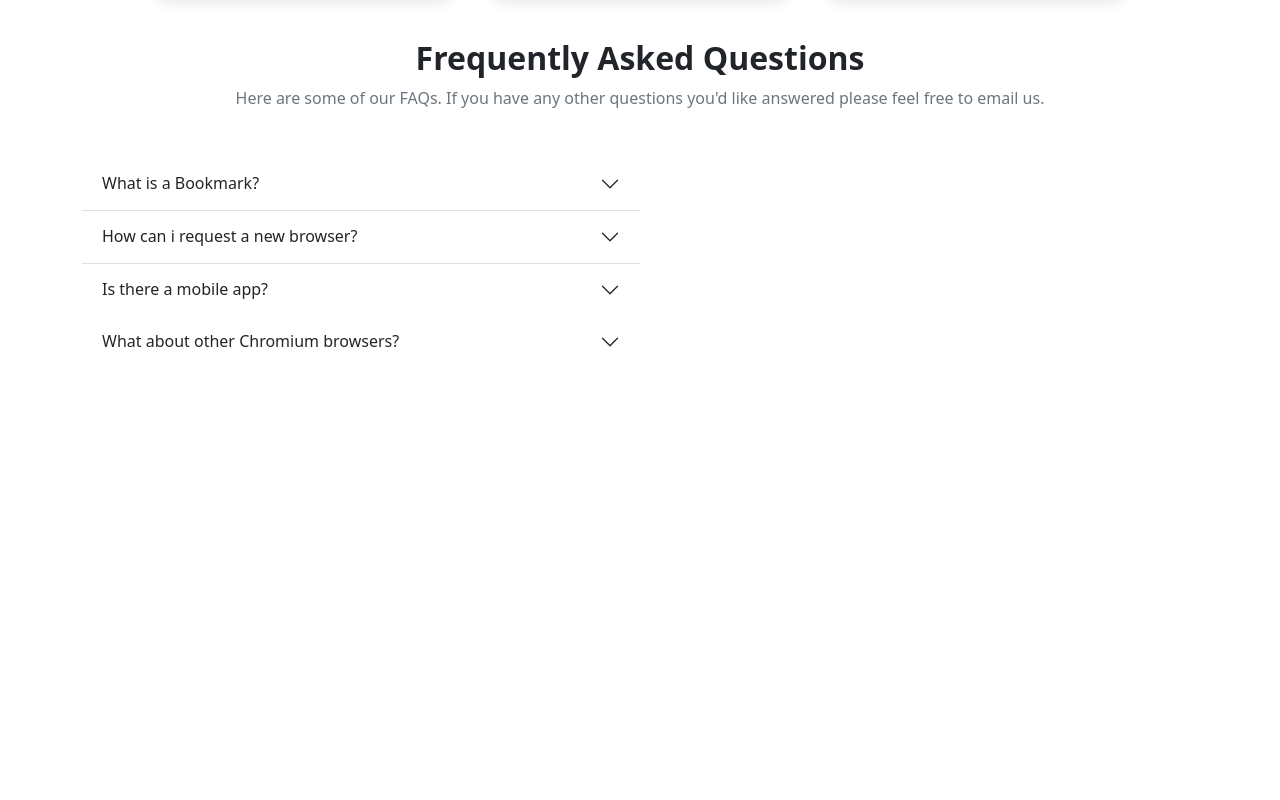
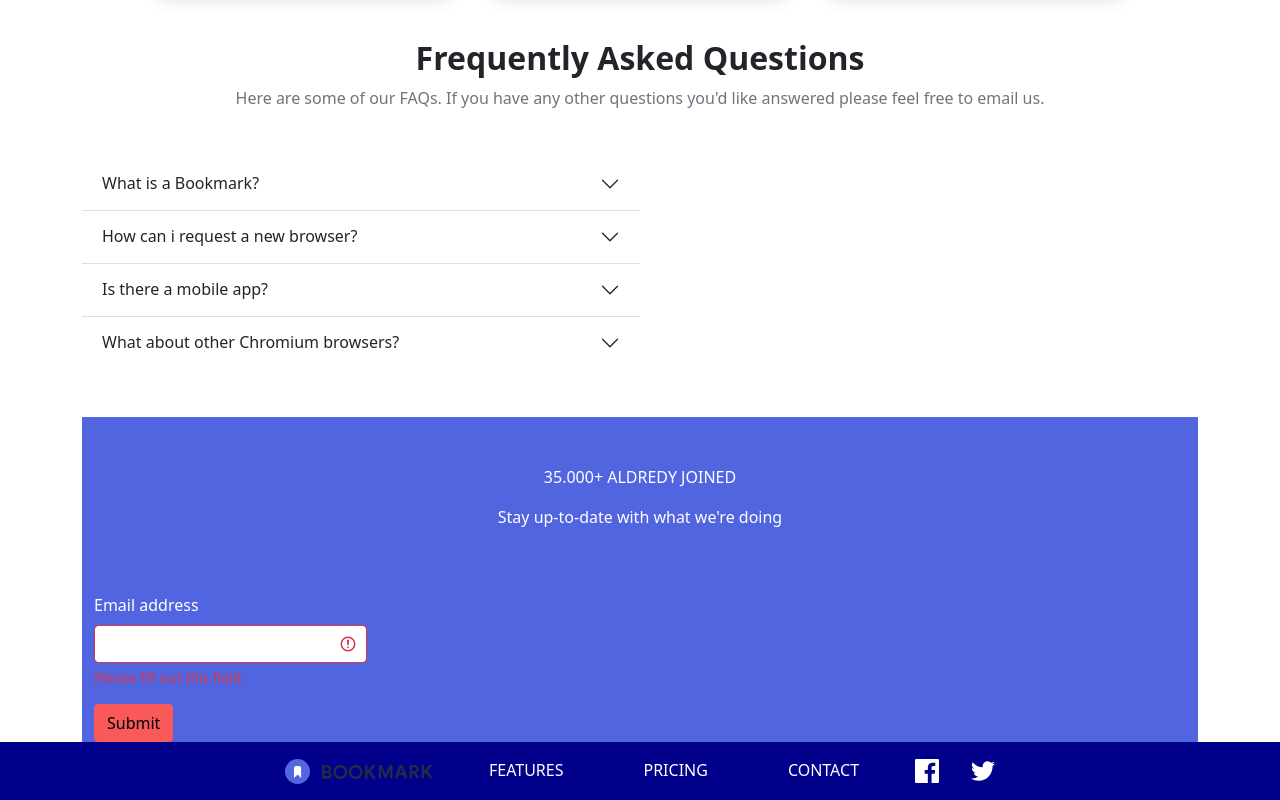
Before and after one commit to brokestar7/angular_Adrian_IT, a website: page sprint_2_Adrian/index.html in a window 1280 px wide. Shown: the part 1852-2652 px from the top of the page. Before the commit the page ends 2220 px from the top, so only its background shows below. Drawn offline with nearby package versions, Linux system fonts and the light colour scheme.

Commit message:
agregando footer
Falta coregir el width del footer y centrar un par de divs

```diff
--- a/sprint_2_Adrian/index.html
+++ b/sprint_2_Adrian/index.html
@@ -123,8 +123,9 @@
             <p class="text-muted">Here are some of our FAQs. If you have any other questions you'd like answered please
                 feel free to email us.</p>
         </div>
+        <div class="justify-content-center">
 
-        <div class="accordion accordion-flush w-50 mt-5" id="accordionFlushExample">
+            <div class="accordion accordion-flush w-50 mt-5 mb-5" id="accordionFlushExample">
                 <div class="accordion-item">
                     <h2 class="accordion-header" id="flush-headingOne">
                         <button class="accordion-button collapsed" type="button" data-bs-toggle="collapse"
@@ -134,7 +135,8 @@
                     </h2>
                     <div id="flush-collapseOne" class="accordion-collapse collapse" aria-labelledby="flush-headingOne"
                         data-bs-parent="#accordionFlushExample">
-                    <div class="accordion-body">Placeholder content for this accordion, which is intended to demonstrate
+                        <div class="accordion-body">Placeholder content for this accordion, which is intended to
+                            demonstrate
                             the <code>.accordion-flush</code> class. This is the first item's accordion body.</div>
                     </div>
                 </div>
@@ -147,38 +149,49 @@
                     </h2>
                     <div id="flush-collapseTwo" class="accordion-collapse collapse" aria-labelledby="flush-headingTwo"
                         data-bs-parent="#accordionFlushExample">
-                    <div class="accordion-body">Placeholder content for this accordion, which is intended to demonstrate
-                        the <code>.accordion-flush</code> class. This is the second item's accordion body. Let's imagine
+                        <div class="accordion-body">Placeholder content for this accordion, which is intended to
+                            demonstrate
+                            the <code>.accordion-flush</code> class. This is the second item's accordion body. Let's
+                            imagine
                             this being filled with some actual content.</div>
                     </div>
                 </div>
                 <div class="accordion-item">
                     <h2 class="accordion-header" id="flush-headingThree">
                         <button class="accordion-button collapsed" type="button" data-bs-toggle="collapse"
-                        data-bs-target="#flush-collapseThree" aria-expanded="false" aria-controls="flush-collapseThree">
+                            data-bs-target="#flush-collapseThree" aria-expanded="false"
+                            aria-controls="flush-collapseThree">
                             Is there a mobile app?
                         </button>
                     </h2>
-                <div id="flush-collapseThree" class="accordion-collapse collapse" aria-labelledby="flush-headingThree"
-                    data-bs-parent="#accordionFlushExample">
-                    <div class="accordion-body">Placeholder content for this accordion, which is intended to demonstrate
-                        the <code>.accordion-flush</code> class. This is the third item's accordion body. Nothing more
-                        exciting happening here in terms of content, but just filling up the space to make it look, at
+                    <div id="flush-collapseThree" class="accordion-collapse collapse"
+                        aria-labelledby="flush-headingThree" data-bs-parent="#accordionFlushExample">
+                        <div class="accordion-body">Placeholder content for this accordion, which is intended to
+                            demonstrate
+                            the <code>.accordion-flush</code> class. This is the third item's accordion body. Nothing
+                            more
+                            exciting happening here in terms of content, but just filling up the space to make it look,
+                            at
                             least at first glance, a bit more representative of how this would look in a real-world
                             application.</div>
                     </div>
+                </div>
                 <div class="accordion-item">
-                    <h2 class="accordion-header" id="flush-headingThree">
+                    <h2 class="accordion-header" id="flush-headingFour">
                         <button class="accordion-button collapsed" type="button" data-bs-toggle="collapse"
-                            data-bs-target="#flush-collapseThree" aria-expanded="false" aria-controls="flush-collapseThree">
+                            data-bs-target="#flush-collapseFour" aria-expanded="false"
+                            aria-controls="flush-collapseFour">
                             What about other Chromium browsers?
                         </button>
                     </h2>
-                    <div id="flush-collapseThree" class="accordion-collapse collapse" aria-labelledby="flush-headingThree"
+                    <div id="flush-collapseFour" class="accordion-collapse collapse" aria-labelledby="flush-headingFour"
                         data-bs-parent="#accordionFlushExample">
-                        <div class="accordion-body">Placeholder content for this accordion, which is intended to demonstrate
-                            the <code>.accordion-flush</code> class. This is the third item's accordion body. Nothing more
-                            exciting happening here in terms of content, but just filling up the space to make it look, at
+                        <div class="accordion-body">Placeholder content for this accordion, which is intended to
+                            demonstrate
+                            the <code>.accordion-flush</code> class. This is the third item's accordion body. Nothing
+                            more
+                            exciting happening here in terms of content, but just filling up the space to make it look,
+                            at
                             least at first glance, a bit more representative of how this would look in a real-world
                             application.</div>
                     </div>
@@ -187,6 +200,32 @@
         </div>
 
 
+        <footer class=" container-fluid bg-primary">
+            <div class="text-white p-5">
+                <p class="text-center">35.000+ ALDREDY JOINED</p>
+                <p class="text-center">Stay up-to-date with what we're doing</p>
+            </div>
+            <div>
+                <form class="was-validated">
+                    <div class="mb-3">
+                        <label for="exampleInputEmail1" class="form-label text-white">Email address</label>
+                        <input type="email" class="form-control w-25" id="exampleInputEmail1" aria-describedby="emailHelp" required>
+                        <div class="valid-feedback">Valid.</div>
+                        <div class="invalid-feedback">Please fill out this field.</div>
+                        </div>
+                    </div>
+                    <button type="submit" class="btn btn-secondary">Submit</button>
+                </form>
+            </div>
+            <div class="d-flex justify-content-center py-2" style="background-color: darkblue;" >
+                <a href="#" class="nav-link"><img  src="./Imagenes/logo-bookmark.svg" alt=""></a>
+                <a class="mx-4 text-white nav-link" href="#">FEATURES</a>
+                <a class="mx-4 text-white nav-link" href="#">PRICING</a>
+                <a class="mx-4 text-white nav-link" href="#">CONTACT</a>
+                <a class="nav-link" href="#"><img src="./Imagenes/icon-facebook.svg" alt=""></a>
+                <a class="nav-link" href="#"><img src="./Imagenes/icon-twitter.svg" alt=""></a>
+            </div>
+        </footer>
     </div>
 </body>
 
```
Lines whose indentation alone changed are shown as unchanged.
